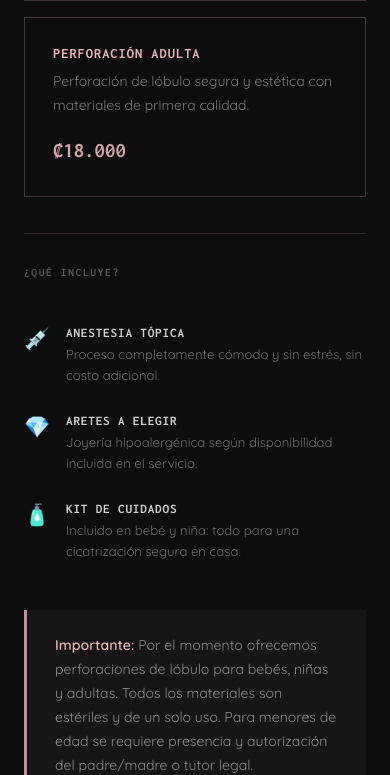
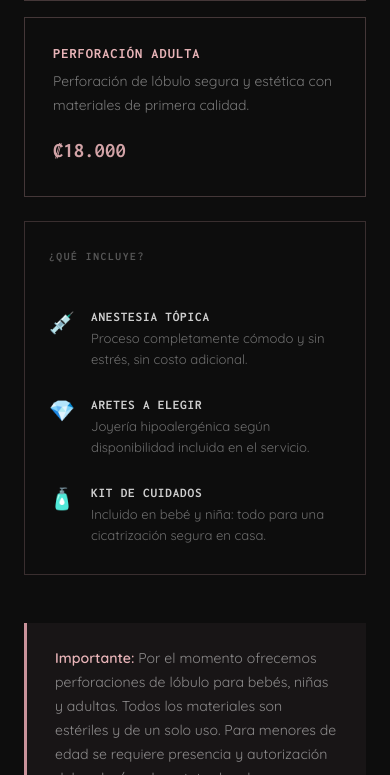
Before and after one commit to Blackdino1500Lx/KerryCare, a website: page index.html in a window 390 px wide. Shown: the part 9058-9833 px from the top of the page. Drawn offline with Linux system fonts and the light colour scheme.

Commit message:
MINOR UI FIXES

```diff
--- a/css/styles.css
+++ b/css/styles.css
@@ -259,7 +259,7 @@ section { padding: 100px 56px; }
 .ziba .s-label { color: var(--blush); }
 /* ── Layout dos columnas ── */
 .ziba-cols {
-  display: grid; grid-template-columns: 1fr 1fr; gap: 48px; margin-top: 48px; align-items: start;
+  display: grid; grid-template-columns: 1fr 1fr; gap: 48px; margin-top: 48px; align-items: center;
 }
 .ziba-col-label {
   font-family: 'Inconsolata', monospace; font-size: .72rem; font-weight: 700;
@@ -286,7 +286,7 @@ section { padding: 100px 56px; }
 
 /* Columna incluye */
 .ziba-col-incluye {
-  border-left: 1px solid rgba(232,180,184,.15); padding-left: 48px;
+  border: 1px solid rgba(232,180,184,.2); padding: 36px 32px;
   display: flex; flex-direction: column; gap: 28px;
 }
 .ziba-item { display: flex; gap: 16px; align-items: flex-start; }
@@ -461,8 +461,8 @@ footer { background: var(--navy-dk); color: rgba(255,255,255,.4); padding: 48px
   .services-grid { grid-template-columns: 1fr 1fr; }
   .ziba-intro { flex-direction: column; gap: 32px; }
   .ziba-intro-img { flex: 0 0 auto; width: 100%; }
-  .ziba-cols { grid-template-columns: 1fr; gap: 36px; }
-  .ziba-col-incluye { border-left: none; padding-left: 0; border-top: 1px solid rgba(232,180,184,.15); padding-top: 32px; }
+  .ziba-cols { grid-template-columns: 1fr; gap: 24px; }
+  .ziba-col-incluye { padding: 28px 24px; }
   .booking-inner { grid-template-columns: 1fr; gap: 48px; }
   .gallery-grid { grid-template-columns: repeat(2, 1fr); }
   .footer-inner { grid-template-columns: 1fr; gap: 32px; }
```
